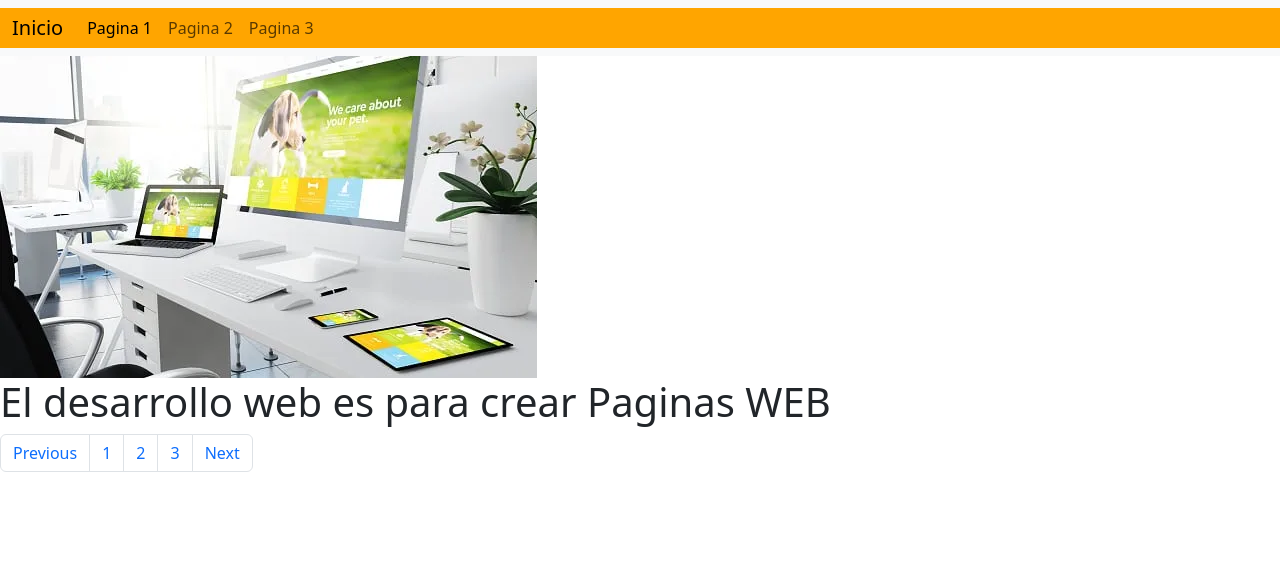
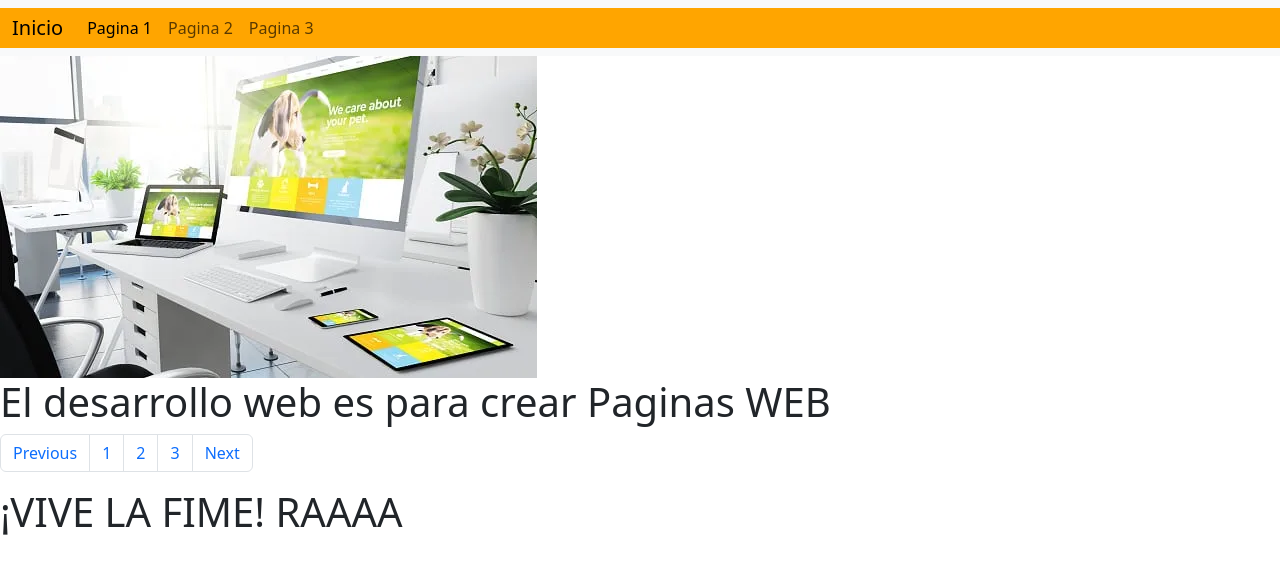
Before and after one commit to Kevin-Antonio-Gutierrez-Avitia/Laboratorio6, a plain HTML site: page index.html in a window 1280 px wide. Drawn offline with nearby package versions, Linux system fonts and the light colour scheme.

Commit message:
Modifiqué index.html

```diff
--- a/index.html
+++ b/index.html
@@ -34,6 +34,9 @@
                   <li class="page-item"><a class="page-link" href="Pagina1.html">Next</a></li>
                 </ul>
               </nav>
+              <h1>
+                ¡VIVE LA FIME! RAAAA
+              </h1>
             <script src="https://cdn.jsdelivr.net/npm/bootstrap@5.3.2/dist/js/bootstrap.bundle.min.js" integrity="sha384-C6RzsynM9kWDrMNeT87bh95OGNyZPhcTNXj1NW7RuBCsyN/o0jlpcV8Qyq46cDfL" crossorigin="anonymous"></script>
         </body>
     </html>
```
